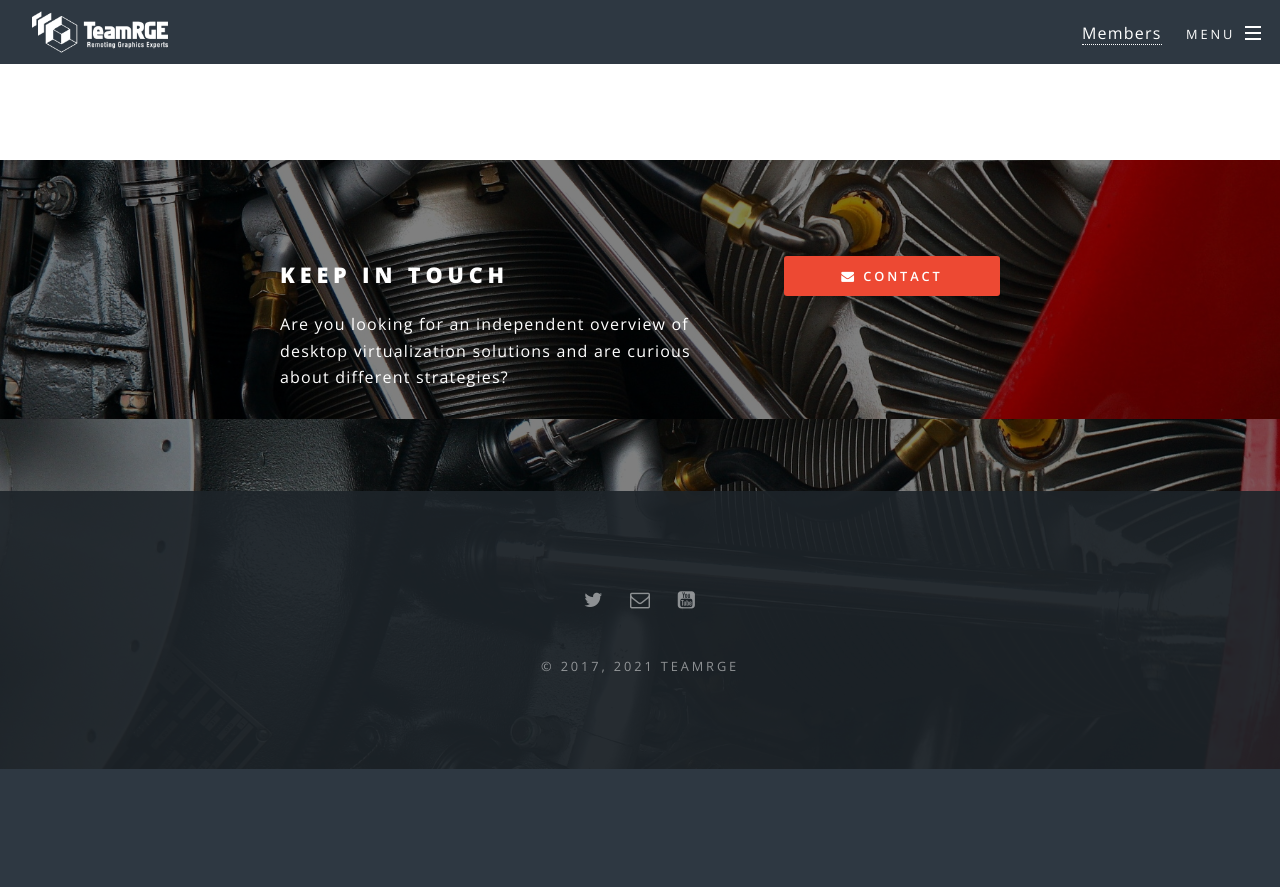
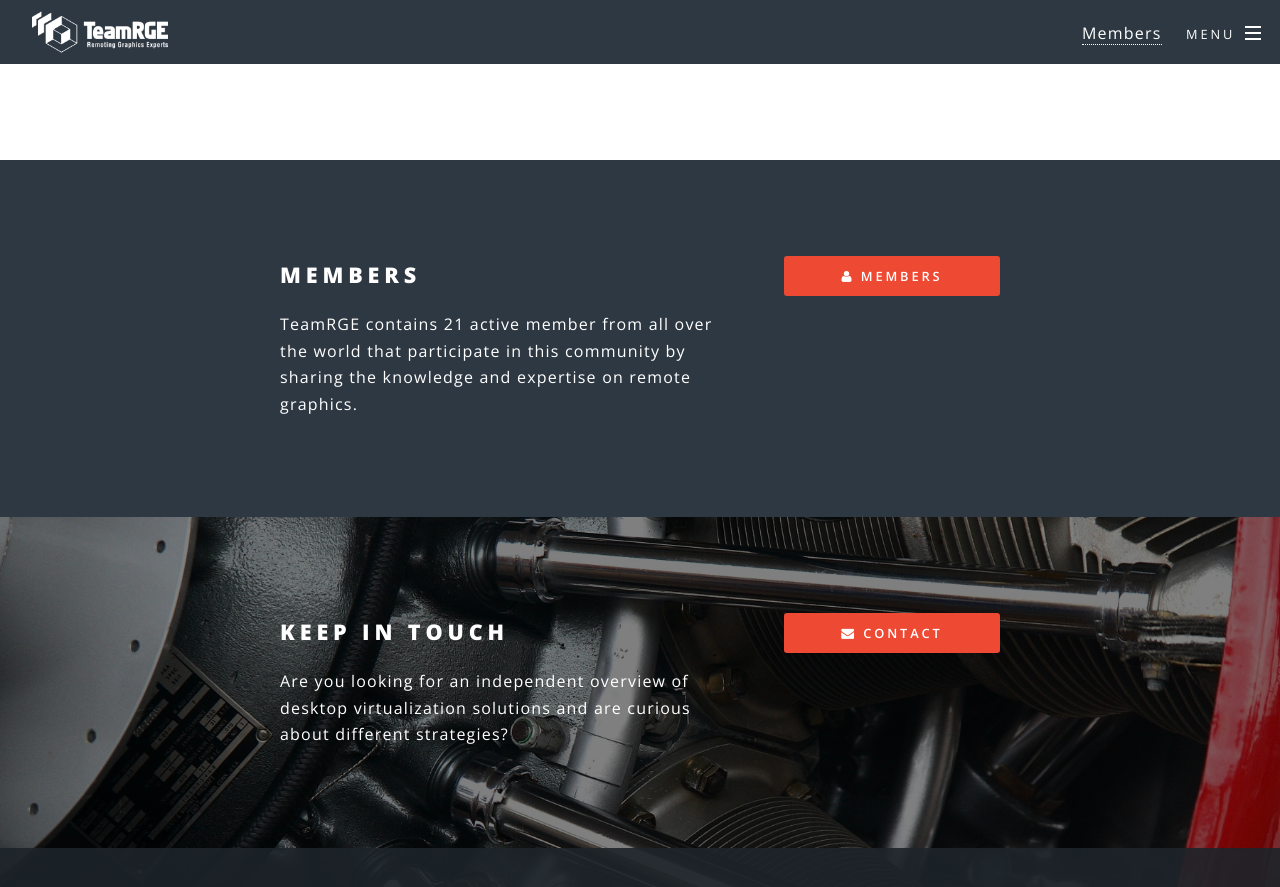
Before and after one commit to TeamRGE/teamrge-website, a Jekyll site: the page built from index.html, in a window 1280 px wide and 900 px high, scrolled down 4132 px. Shown: the top 887 px of the window. Built offline with Jekyll 4.4.1, drawn with Linux system fonts in a browser that asks for light colours; before the commit the page ends 4901 px from its top, so only the background shows below that.

Commit message:
Added members section on the main page

```diff
--- a/index.html
+++ b/index.html
@@ -93,6 +93,18 @@ layout: landing
 						</div>
 					</section>
 
+					<section id="cta" class="wrapper style2">
+						<div class="inner">
+							<header>
+								<h2>Members</h2>
+								<p>TeamRGE contains {{site.members.size }} active member from all over the world that participate in this community by sharing the knowledge and expertise on remote graphics. </p>
+							</header>
+							<ul class="actions vertical">
+								<li><a href="{{site.baseurl}}/members" class="button fit special"><i class="fa fa-user"></i> Members</a></li>
+							</ul>
+						</div>
+					</section>
+
 				<!-- CTA -->
 					<section id="cta" class="wrapper style4">
 						<div class="inner">
```
